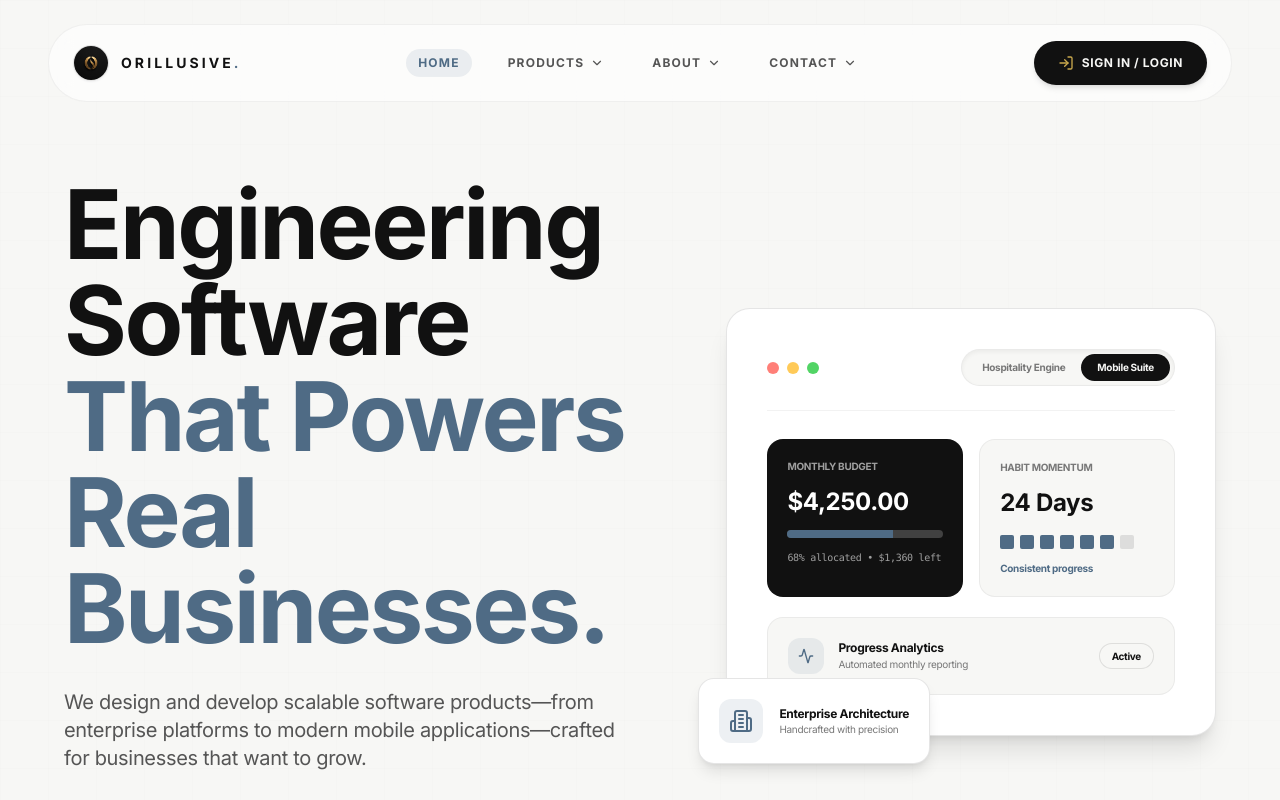
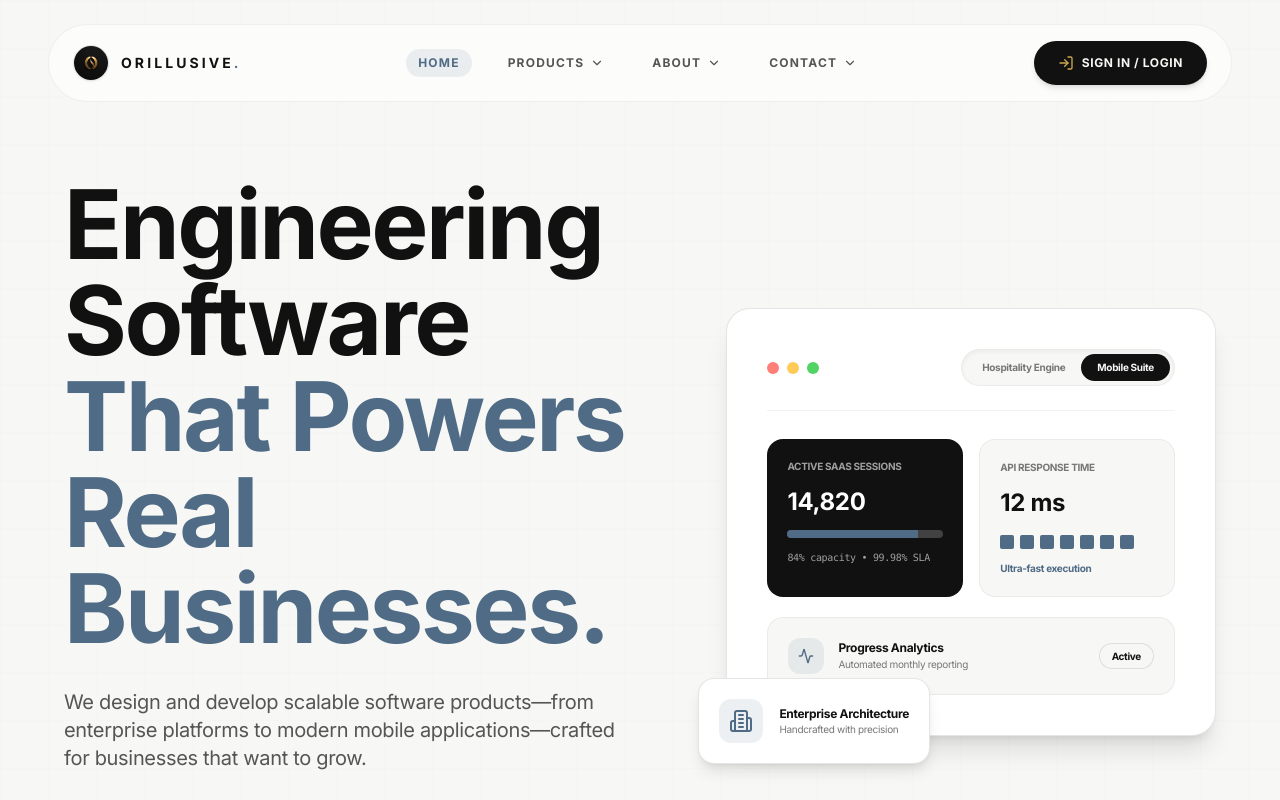
Before and after one commit to orillusiveoffical/officalWebofOrillusive, a React (Vite) app in the folder client/: page / in a window 1280 px wide. Both pictures are taken after a click on the tab "Mobile Suite". Shown: the top 800 px of the page. Built offline with nearby package versions, Linux system fonts and the light colour scheme; the HTML template or start-up script is replaced by a standard one.

Commit message:
update 2.1.2

```diff
--- a/client/src/components/sections/HeroSection.tsx
+++ b/client/src/components/sections/HeroSection.tsx
@@ -176,23 +176,23 @@ export const HeroSection: React.FC<HeroSectionProps> = ({ onOpenInquiry }) => {
                 >
                   <div className="grid grid-cols-1 sm:grid-cols-2 gap-3 sm:gap-4">
                     <div className="p-4 sm:p-5 rounded-2xl bg-[#111111] text-[#F7F7F5] space-y-3">
-                      <p className="text-[10px] uppercase font-bold text-white/60">Monthly Budget</p>
-                      <p className="text-xl sm:text-2xl font-bold font-sans text-white">$4,250.00</p>
+                      <p className="text-[10px] uppercase font-bold text-white/60">Active SaaS Sessions</p>
+                      <p className="text-xl sm:text-2xl font-bold font-sans text-white">14,820</p>
                       <div className="w-full h-2 bg-white/20 rounded-full overflow-hidden">
-                        <div className="h-full bg-[#4F6B85] w-[68%]" />
+                        <div className="h-full bg-[#4F6B85] w-[84%]" />
                       </div>
-                      <p className="text-[10px] text-white/60 font-mono">68% allocated • $1,360 left</p>
+                      <p className="text-[10px] text-white/60 font-mono">84% capacity • 99.98% SLA</p>
                     </div>
 
                     <div className="p-4 sm:p-5 rounded-2xl bg-[#F7F7F5] border border-black/5 space-y-3">
-                      <p className="text-[10px] uppercase font-bold text-[#777777]">Habit Momentum</p>
-                      <p className="text-xl sm:text-2xl font-bold font-sans text-[#111111]">24 Days</p>
+                      <p className="text-[10px] uppercase font-bold text-[#777777]">API Response Time</p>
+                      <p className="text-xl sm:text-2xl font-bold font-sans text-[#111111]">12 ms</p>
                       <div className="flex space-x-1.5 pt-1">
-                        {[1, 1, 1, 1, 1, 1, 0].map((v, i) => (
+                        {[1, 1, 1, 1, 1, 1, 1].map((v, i) => (
                           <span key={i} className={`size-3.5 rounded-sm ${v ? 'bg-[#4F6B85]' : 'bg-black/10'}`} />
                         ))}
                       </div>
-                      <p className="text-[10px] text-[#4F6B85] font-bold">Consistent progress</p>
+                      <p className="text-[10px] text-[#4F6B85] font-bold">Ultra-fast execution</p>
                     </div>
                   </div>
 
```
